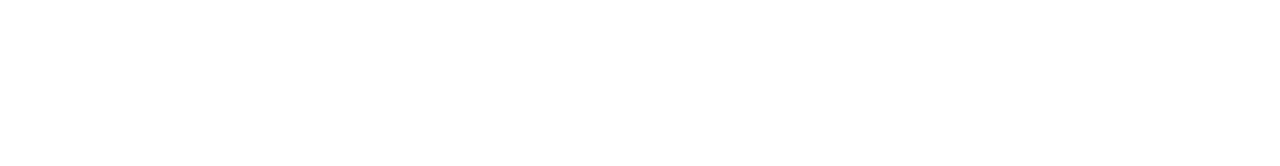
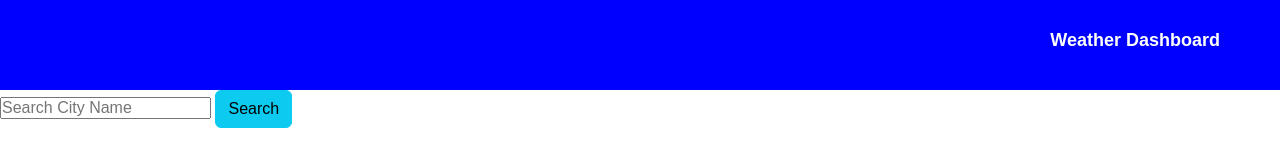
Before and after one commit to vladesovc/Shiny-Umbrella, a plain HTML site: page index.html in a window 1280 px wide. Drawn offline with nearby package versions, Linux system fonts and the light colour scheme.

Commit message:
header set, css for header set, search button added, working on form

```diff
--- a/assets/css/style.css
+++ b/assets/css/style.css
@@ -0,0 +1,12 @@
+.mainDash {
+   background-color: blue;
+   color: white;
+   padding: 30px;
+}
+
+h1{
+    font-weight: 800;
+    font-size: large;
+    text-align: end;
+    padding-right: 30px;
+}
--- a/index.html
+++ b/index.html
@@ -1,18 +1,33 @@
 <!DOCTYPE html>
 <html lang="en">
+
 <head>
     <meta charset="UTF-8">
     <meta name="viewport" content="width=device-width, initial-scale=1.0">
     <title>Document</title>
+    <link rel="stylesheet" href="https://cdn.jsdelivr.net/npm/bootstrap@5.3.2/dist/css/bootstrap.min.css">
     <link rel="stylesheet" href="./assets/css/reset.css" />
     <link rel="stylesheet" href="./assets/css/style.css" />
+
+    <header class="mainDash">
+        <h1>Weather Dashboard</h1>
+    </header>
 </head>
 
-<body>
+<main>
+    <body>
+        <div id="historySide" class="">
+            <form id="search-form" class="form w-100">
+                <input id="search-input" class="form-input w-30" type="text" placeholder="Search City Name">
+                <button class="btn btn-info btn-block">Search</button>
+            </form>
+        </div>
 
 
 
+        <script> src = "https://cdn.jsdelivr.net/npm/bootstrap@5.3.2/dist/js/bootstrap.bundle.min.js"</script>
+        <script src="./assets/js/script.js"></script>
+    </body>
+</main>
 
-    <script src="./assets/js/script.js"></script>
-</body>
 </html>
```
Also changed, not shown: assets/06-server-side-apis-homework-demo.png (added).
